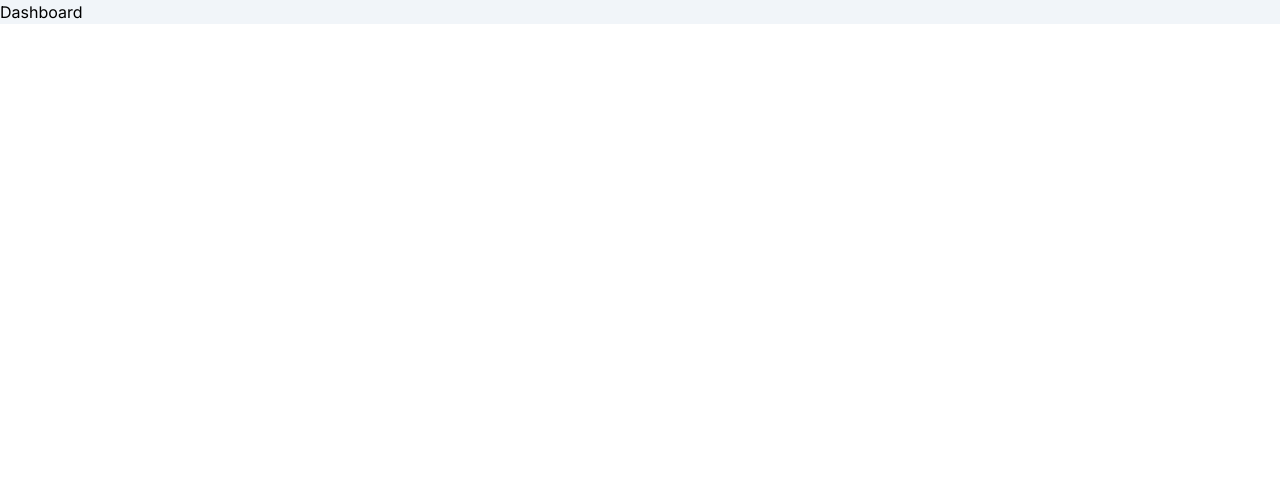
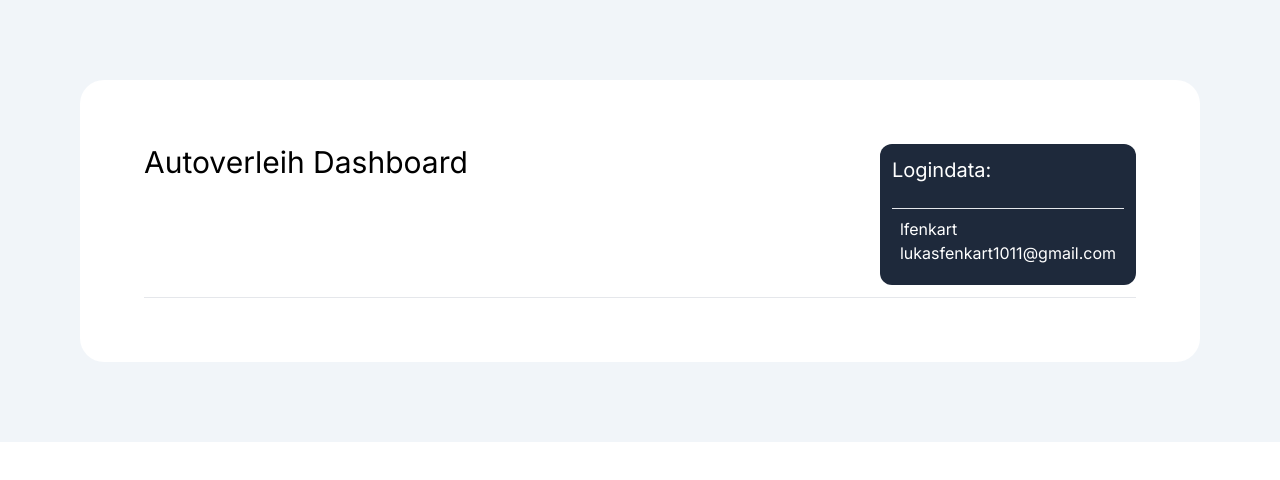
Before and after one commit to botrick01/autoverleih_frontend, a Next.js app: page /dashboard in a window 1280 px wide. Shown: the top 480 px of the page. Built offline with nearby package versions, Linux system fonts and the light colour scheme.

Commit message:
login + register

```diff
--- a/app/Login/page.tsx
+++ b/app/Login/page.tsx
@@ -5,7 +5,7 @@ import Image from "next/image";
 export default function Login() {
   return (
     <div className=" bg-slate-100 h-full py-20 px-60 bg-center">
-      <div className="bg-white p-32 rounded-xl">
+      <div className="bg-white p-32 rounded-3xl">
         <h1 className="text-3xl pb-3">Login</h1>
         <hr />
         <Inputfield name="User" />
--- a/app/dashboard/page.tsx
+++ b/app/dashboard/page.tsx
@@ -3,11 +3,26 @@ import Image from 'next/image'
 
 export default function Dashboard() {
   return (
-    <div className=" bg-slate-100 h-full">
-       <div>
-        Dashboard
-       </div>
+    <div className=" bg-slate-100 h-full p-20 bg-center">
+      <div className="bg-white p-16 rounded-3xl">
+        <div className='flex flex-row justify-between pb-3'>
+          <div>
+          <h1 className="text-3xl pb-3">Autoverleih Dashboard</h1>
+          </div>
+          <div className='bg-slate-800 text-white p-3 rounded-xl'>
+            <h2 className='text-xl'> Logindata: </h2><br/> <hr className='bg-white'/>
+            <div className='p-2'>
+            lfenkart <br/>
+            lukasfenkart1011@gmail.com
+            </div>
+          </div>
+        </div>
+          <hr />
+      </div>
 
+      <div className='bg-slate-200'>
+
+      </div>
     </div>
   )
 }
--- a/app/toregister/page.tsx
+++ b/app/toregister/page.tsx
@@ -5,7 +5,7 @@ import Image from "next/image";
 export default function Login() {
   return (
     <div className=" bg-slate-100 h-full py-20 px-60 bg-center">
-      <div className="bg-white p-32 rounded-xl">
+      <div className="bg-white p-32 rounded-3xl">
         <h1 className="text-3xl pb-3">Register</h1>
         <hr />
         <Inputfield name="User" />
```
